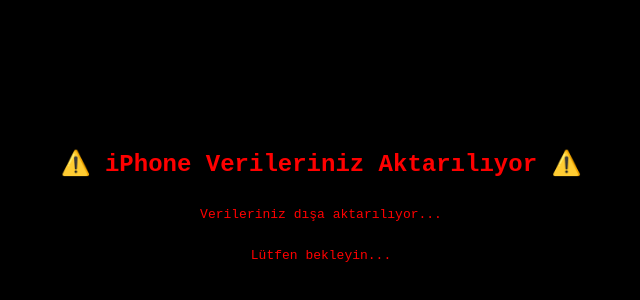
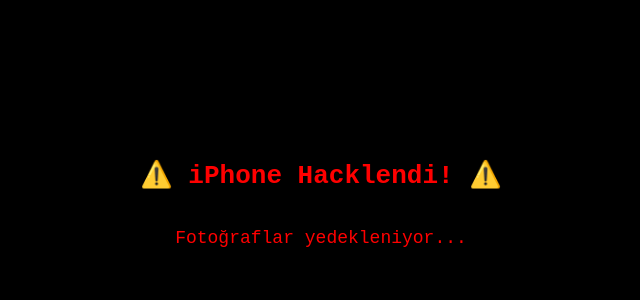
Before and after one commit to dacroonfix/hack, a plain HTML site: page index.html in a window 1280 px wide. Shown: the part 196-496 px from the top of the page, without its empty margins (319-959 px from the left). Drawn offline with Linux system fonts and the light colour scheme.

Commit message:
Update index.html

```diff
--- a/index.html
+++ b/index.html
@@ -19,24 +19,46 @@
       text-align: center;
     }
     .warning {
-      font-size: 24px;
+      font-size: 26px;
       animation: blink 1s step-end infinite;
     }
+    .message {
+      font-size: 18px;
+      margin-top: 20px;
+    }
     @keyframes blink {
-      from, to { opacity: 1 }
-      50% { opacity: 0 }
+      from, to { opacity: 1; }
+      50% { opacity: 0; }
     }
   </style>
 </head>
 <body>
-  <h1 class="warning">⚠️ iPhone Verileriniz Aktarılıyor ⚠️</h1>
-  <p>Verileriniz dışa aktarılıyor...</p>
-  <p>Lütfen bekleyin...</p>
+  <h1 class="warning">⚠️ iPhone Hacklendi! ⚠️</h1>
+  <p class="message" id="msg">Verileriniz dışa aktarılıyor...</p>
 
   <script>
+    const msg = document.getElementById('msg');
+
     setTimeout(() => {
-      alert("İPHONE U YENİDEN BAŞLAT");
-    }, 5000);
+      msg.textContent = "İletişim geçmişi indiriliyor...";
+    }, 2000);
+
+    setTimeout(() => {
+      msg.textContent = "Fotoğraflar yedekleniyor...";
+    }, 4000);
+
+    setTimeout(() => {
+      msg.textContent = "iCloud şifreleri analiz ediliyor...";
+    }, 6000);
+
+    setTimeout(() => {
+      msg.textContent = "Tüm veriler başarıyla bilgisayara kaydedildi.";
+    }, 8000);
+
+    setTimeout(() => {
+      alert("Şaka! Merak etme, hiçbir şey kaydedilmedi 😄");
+      msg.textContent = "Şaka yaptım 😁 Cihazına hiçbir şey olmadı.";
+    }, 10000);
   </script>
 </body>
 </html>
```
